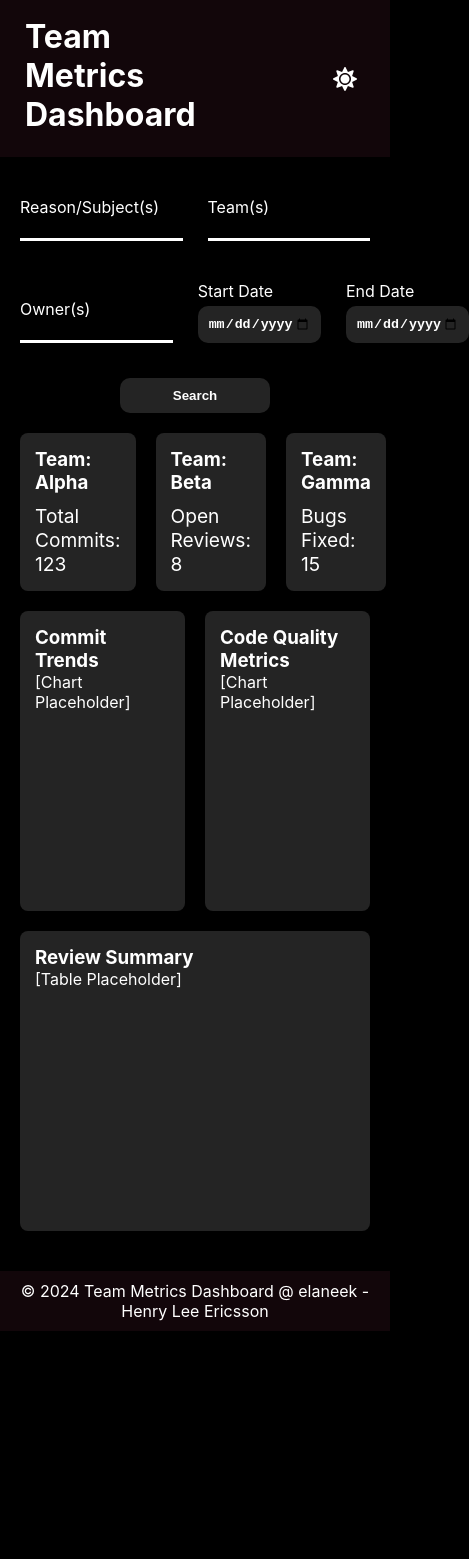
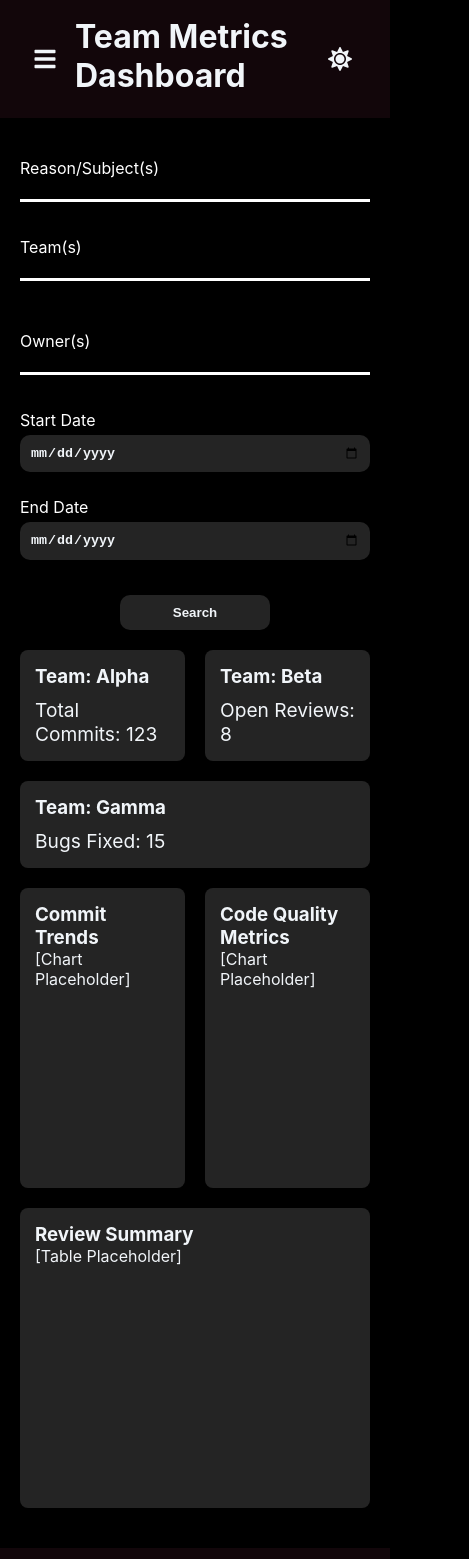
Before and after one commit to henrylee746/team-metrics-dashboard, a React (Vite) app in the folder team-metrics-dashboard/: page / in a window 390 px wide. Shown: the top 1559 px of the page, 469 px wide, since content can reach past the window. Before the commit the page ends 1331 px from the top, so only its background shows below. Built offline with nearby package versions, Linux system fonts and the light colour scheme.

Commit message:
Finished UI Changes

```diff
--- a/team-metrics-dashboard/src/App.jsx
+++ b/team-metrics-dashboard/src/App.jsx
@@ -12,13 +12,71 @@ function App() {
   const [theme, setTheme] = useState("dark"); // Default to dark mode
   const [isSidebarOpen, setIsSideBarOpen] = useState(false);
 
+  //Saving preferred viewing mode currently does not work..
+  useEffect(() => {
+    // Check for saved theme in localStorage
+    const savedTheme = localStorage.getItem("theme");
+    console.log(savedTheme);
+    if (savedTheme) {
+      setTheme(savedTheme);
+    }
+  }, []);
+
+  /*The theme can be manipulated using state..
+  but effects are necessary to directly change the DOM
+  depending on dark/light mode
+
+  Changes in state will rerender the whole app, while
+  changes in effect are dependent upon the parameters in the
+  dep. array
+  */
+  useEffect(() => {
+    // Apply theme class to root element
+    document.documentElement.classList.remove(
+      theme === "dark" ? "light" : "dark"
+    );
+    document.documentElement.classList.add(theme);
+
+    // Save theme to localStorage
+    localStorage.setItem("theme", theme);
+  }, [theme]);
+
   const toggleTheme = () => {
     setTheme((prevTheme) => (prevTheme === "dark" ? "light" : "dark"));
   };
-
   const sidebarToggle = () => {
     setIsSideBarOpen((prevState) => !prevState);
   };
+
+  /*********Responsive Design**********************************/
+  /*if sidebar is toggled while window is small size, adjust sidebar
+  to fit height of main-content*/
+  useEffect(() => {
+    setTimeout(() => {
+      const div1 = document.querySelector(".sidebar");
+      const div2 = document.querySelector(".main-content");
+
+      const div2Height = div2.offsetHeight;
+      //offsetHeight takes border & padding into calculation
+
+      //(plus 10 margin)
+      div1.style.height = div2Height + 10 + "px";
+    }, 400);
+  }, [isSidebarOpen]);
+
+  //resizes sidebar as main-content resizes when window resizes
+  window.addEventListener("resize", () => {
+    const div1 = document.querySelector(".sidebar");
+    const div2 = document.querySelector(".main-content");
+
+    const div2Height = div2.offsetHeight;
+    //offsetHeight takes border & padding into calculation
+
+    //(plus 10 margin)
+    div1.style.height = div2Height + 10 + "px";
+  });
+
+  /********************************************/
 
   return (
     <div className="App">
--- a/team-metrics-dashboard/src/styles/ChartsSection.css
+++ b/team-metrics-dashboard/src/styles/ChartsSection.css
@@ -1,18 +1,21 @@
+@import "_variables.css";
+
 .charts-section {
   display: flex;
   gap: 20px;
   margin-bottom: 20px;
+  flex-wrap: wrap;
 }
 
 .chart-card {
-  background-color: #242424;
+  background-color: var(--color-bg);
   border: 0;
   border-radius: 8px;
   padding: 15px;
   flex: 1;
   height: 300px; /* Adjust as needed */
-  color: white;
-  transition: all 0.1s ease;
+  color: var(--color-text);
+  transition: all var(--transition-duration) ease;
 }
 
 .chart-card:hover {
--- a/team-metrics-dashboard/src/styles/Footer.css
+++ b/team-metrics-dashboard/src/styles/Footer.css
@@ -1,6 +1,8 @@
+@import "_variables.css";
 .footer {
-  background-color: #12060a;
-  color: white;
+  transition: all var(--transition-duration) ease;
+  background-color: var(--color-footer);
+  color: var(--color-text);
   text-align: center;
   padding: 10px;
   width: 100%;
--- a/team-metrics-dashboard/src/styles/Header.css
+++ b/team-metrics-dashboard/src/styles/Header.css
@@ -1,10 +1,14 @@
+@import "_variables.css";
+
 .header {
-  background-color: #12060a;
-  color: white;
+  transition: all var(--transition-duration) ease;
+  background-color: var(--color-footer);
+  color: var(--color-text);
   padding: 20px;
   width: 100%;
   display: flex;
   align-items: center;
+  flex: 1;
 }
 
 h1 {
@@ -20,12 +24,14 @@ h1 {
 
 .right-header-icon {
   justify-content: end;
-  transition: all 0.5s ease;
+  transition: all var(--transition-duration) ease;
   font-size: 1.5rem;
+  max-width: 40px;
+  margin-right: 10px;
 }
 
 .right-header-icon:hover {
-  transform: scaleY(1.05);
+  transform: scale(1.2);
   color: gray;
 }
 
--- a/team-metrics-dashboard/src/styles/KPISection.css
+++ b/team-metrics-dashboard/src/styles/KPISection.css
@@ -1,17 +1,20 @@
+@import "_variables.css";
+
 .kpi-section {
   display: flex;
   gap: 20px;
   margin-bottom: 20px;
+  flex-wrap: wrap;
 }
 
 .kpi-card {
-  background-color: #242424;
+  background-color: var(--color-bg);
   border: none;
   border-radius: 8px;
   padding: 15px;
   flex: 1;
-  color: white;
-  transition: all 0.25s ease;
+  color: var(--color-text);
+  transition: all var(--transition-duration) ease;
 }
 
 .kpi-card:hover {
--- a/team-metrics-dashboard/src/styles/SearchForm.css
+++ b/team-metrics-dashboard/src/styles/SearchForm.css
@@ -1,3 +1,5 @@
+@import "_variables.css";
+
 .search-section {
   margin-bottom: 20px;
 }
@@ -38,9 +40,8 @@
   appearance: 0;
   border: none;
   border-bottom: 0.2em solid white;
-  background: black;
+  background: var(--color-body);
   width: 100%;
-  transition: all 0.15s ease-in-out;
   border-radius: 0.2em 0.2em 0 0;
   color: transparent;
   text-shadow: 0 0 0 white;
@@ -52,7 +53,7 @@
 .searchbar-container input:focus,
 .searchbar-container2 input:focus {
   outline-style: solid;
-  outline-color: gray;
+  outline-color: white;
 }
 
 .searchbar-container > label,
@@ -61,7 +62,7 @@
   position: absolute;
   left: 0px;
   pointer-events: none;
-  transition: all 0.2s ease;
+  transition: all var(--transition-duration) ease;
 }
 
 input:focus + label {
@@ -111,10 +112,10 @@ input:focus + label {
   border: none;
   border-radius: 10px;
   margin-top: 5px;
-  background-color: #242424;
-  color: white;
+  background-color: var(--color-bg);
+  color: var(--color-text);
   font-weight: bold;
-  transition: all 0.5s ease-in-out;
+  transition: all var(--transition-duration) ease-in-out;
 }
 
 .date-container label {
@@ -183,24 +184,25 @@ input:focus + label {
 */
 
 button#submitButton {
-  background-color: #242424;
-  color: white;
+  background-color: var(--color-bg);
+  color: var(--color-text);
   padding: 10px 15px;
   border: none;
   border-radius: 10px;
   cursor: pointer;
-  transition: all 0.2s ease-in-out;
+  transition: all var(--transition-duration) ease-in-out;
   max-width: 150px;
   align-self: center;
   margin-top: 15px;
 }
 
 .search-form button#submitButton:hover {
-  background-color: white;
-  color: black;
+  background-color: var(--color-bg-opposite);
+  color: var(--color-text-opposite);
   transform: translateY(-4px);
 }
 
+/*
 button#toggle-advanced {
   background-color: #242424;
   color: white;
@@ -219,6 +221,7 @@ button#toggle-advanced:hover {
   color: black;
   transform: translateY(-4px);
 }
+*/
 
 .autocomplete-items {
   border: 1px solid #ccc;
--- a/team-metrics-dashboard/src/styles/Sidebar.css
+++ b/team-metrics-dashboard/src/styles/Sidebar.css
@@ -1,13 +1,15 @@
+@import "_variables.css";
+
 .sidebar {
-  color: white;
-  background-color: #1c1719;
+  transition: all var(--transition-duration) ease;
+  color: var(--color-text);
+  background-color: var(--color-bg);
   padding: 20px;
   width: 200px;
-  transition: transform 0.5s ease, opacity 0.5s ease; /* Added transform and opacity transitions */
   transform: translateX(-100%); /* Initially hidden off-screen */
   opacity: 0;
   position: absolute;
-  height: 1073px; /*fixed value not good?*/
+  height: auto;
 }
 
 .sidebar-header {
@@ -25,7 +27,7 @@ h2 {
 .close-icon {
   font-size: 1.5rem;
   cursor: pointer;
-  transition: all 0.5s ease;
+  transition: all var(--transition-duration) ease;
   margin-left: 70px;
   margin-top: 3px;
 }
@@ -52,8 +54,9 @@ h2 {
 .sidebar ul li a {
   color: gray;
   text-decoration: none;
+  font-weight: bold;
 }
 
 .sidebar ul li a:hover {
-  color: white;
+  color: var(--color-text);
 }
--- a/team-metrics-dashboard/src/styles/TableSection.css
+++ b/team-metrics-dashboard/src/styles/TableSection.css
@@ -1,15 +1,18 @@
+@import "_variables.css";
+
 .table-section {
   margin-bottom: 20px;
+  flex-wrap: wrap;
 }
 
 .table-card {
-  background-color: #242424;
+  background-color: var(--color-bg);
   border: 0;
   border-radius: 8px;
   padding: 15px;
   height: 300px; /* Adjust as needed */
-  color: white;
-  transition: all 0.25s ease-out;
+  color: var(--color-text);
+  transition: all var(--transition-duration) ease-out;
 }
 
 .table-card:hover {
--- a/team-metrics-dashboard/src/styles/_variables.css
+++ b/team-metrics-dashboard/src/styles/_variables.css
@@ -1,31 +1,30 @@
 /* styles/_variables.css */
 
 :root {
-  /* Primary Colors */
-  --color-primary: #3498db; /* Example primary color */
-  --color-primary-dark: #2980b9; /* Darkened primary color */
-
-  /* Secondary Colors */
-  --color-secondary: #6b7280; /* Example secondary color */
-  --color-secondary-dark: #4b5563; /* Darkened secondary color */
-
   /* Other Colors */
   --color-bg-light: #f1f5f9;
-  --color-bg-dark: #1f2937;
-  --color-text-light: #1f2937;
+  --color-bg-dark: #242424;
+  --color-text-light: #242424;
   --color-text-dark: #f1f5f9;
 
-  /* Transition Duration */
-  --transition-duration: 0.3s;
+  --transition-duration: 300ms;
 }
 
 /* Theme Classes */
 .light {
   --color-bg: var(--color-bg-light);
   --color-text: var(--color-text-light);
+  --color-bg-opposite: var(--color-bg-dark);
+  --color-text-opposite: var(--color-text-dark);
+  --color-footer: white;
+  --color-body: #3ea8e5;
 }
 
 .dark {
   --color-bg: var(--color-bg-dark);
   --color-text: var(--color-text-dark);
+  --color-bg-opposite: var(--color-bg-light);
+  --color-text-opposite: var(--color-text-light);
+  --color-footer: #12060a;
+  --color-body: black;
 }
--- a/team-metrics-dashboard/src/styles/global.css
+++ b/team-metrics-dashboard/src/styles/global.css
@@ -1,3 +1,5 @@
+@import "_variables.css";
+
 * {
   margin: 0;
   padding: 0;
@@ -7,7 +9,7 @@
 
 body {
   font-family: Inter, system-ui, Avenir, Helvetica, Arial, sans-serif;
-  background-color: black;
+  background-color: var(--color-body);
 }
 
 .container {
@@ -48,3 +50,34 @@ body {
   background-color: gray;
   border-radius: 4px;
 }
+
+/*Responsive Design*/
+
+@media screen and (max-width: 733px) {
+  .left-half,
+  .right-half {
+    flex-direction: column;
+    justify-content: center;
+  }
+  div.date-fields {
+    width: 100%;
+  }
+  #search-input,
+  #team-input,
+  #owner-input {
+    margin-bottom: 10px;
+  }
+}
+
+@media screen and (max-width: 509px) {
+  .date-fields {
+    flex-direction: column;
+  }
+}
+
+@media screen and (max-width: 364px) {
+  footer.footer,
+  header.header {
+    width: calc(100% + 200px);
+  }
+}
```
